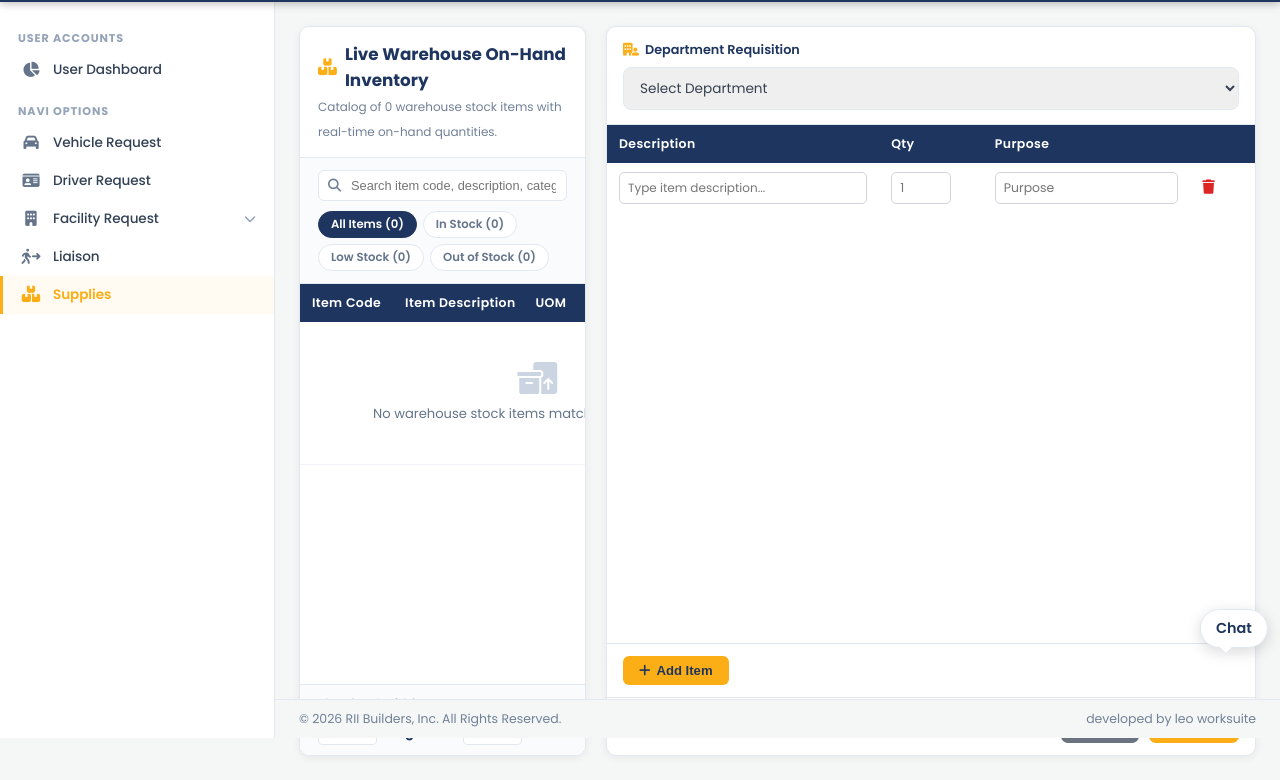
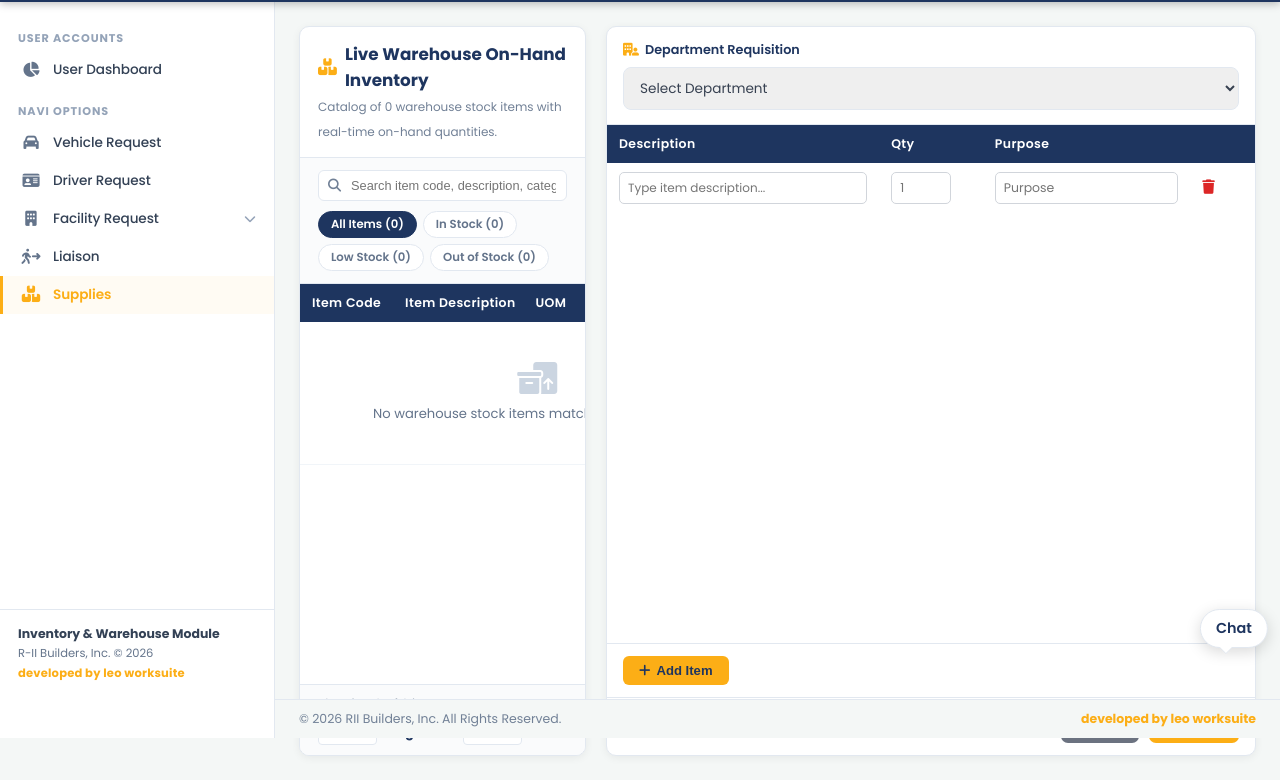
Before and after one commit to e-notarte/inventory-and-warehouse, a plain HTML site: page user-profile.html in a window 1280 px wide. Shown: the part 62-842 px from the top of the page. Drawn offline with Linux system fonts and the light colour scheme; a script that the page names is missing.

Commit message:
Update user-profile.html

```diff
--- a/user-profile.html
+++ b/user-profile.html
@@ -116,7 +116,56 @@
         main {
             padding-bottom: 60px !important;
         }
-    </style>
+
+    .sidebar {
+      display: flex !important;
+      flex-direction: column !important;
+    }
+    .sidebar-footer {
+      padding: 16px 18px;
+      border-top: 1px solid var(--border, #e2e8f0);
+      background: var(--bg-surface, #ffffff);
+      font-size: 0.74rem;
+      color: var(--text-muted, #64748b);
+      display: flex;
+      flex-direction: column;
+      gap: 3px;
+      line-height: 1.35;
+      margin-top: auto;
+      flex-shrink: 0;
+    }
+    .sidebar-footer strong {
+      color: var(--text-main, #334155);
+      font-size: 0.78rem;
+      font-weight: 700;
+      display: block;
+    }
+    .sidebar-footer span {
+      color: var(--text-muted, #64748b);
+      font-size: 0.72rem;
+      display: block;
+    }
+    .sidebar-footer .sidebar-footer-dev {
+      font-size: 0.72rem;
+      color: var(--accent, #f59e0b);
+      font-weight: 700;
+      display: block;
+      letter-spacing: 0.2px;
+      margin-top: 2px;
+    }
+    body.dark-mode .sidebar-footer {
+      background: var(--bg-surface, #1e293b);
+      border-color: var(--border, #334155);
+      color: #94a3b8;
+    }
+    body.dark-mode .sidebar-footer strong {
+      color: #f8fafc;
+    }
+    body.dark-mode .sidebar-footer span {
+      color: #94a3b8;
+    }
+
+  </style>
     <meta charset="UTF-8">
     <meta name="viewport" content="width=device-width, initial-scale=1.0">
     <title>User Profile - R-II Builders</title>
@@ -2179,6 +2228,13 @@
                 <span class="nav-title">Supplies</span>
             </a>
         </nav>
+
+      <!-- SIDEBAR FOOTER -->
+      <div class="sidebar-footer">
+        <strong>Inventory & Warehouse Module</strong>
+        <span>R-II Builders, Inc. &copy; 2026</span>
+        <div class="sidebar-footer-dev">developed by leo worksuite</div>
+      </div>
     </aside>
 
     <!-- BODY -->
@@ -2357,7 +2413,7 @@
     <!-- FOOTER -->
     <footer class="footer">
         <span>© 2026 RII Builders, Inc. All Rights Reserved.</span>
-        <span>developed by leo worksuite</span>
+        <span><span style="color:var(--accent, #f59e0b); font-weight:700;">developed by leo worksuite</span></span>
     </footer>
 
     <!-- CONFIRM SUBMISSION MODAL -->
```
